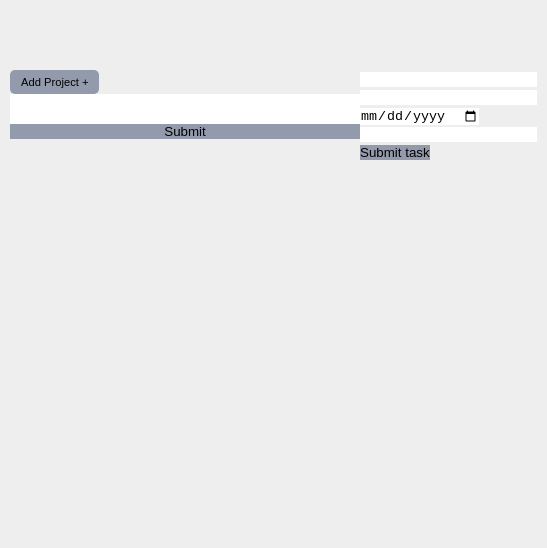
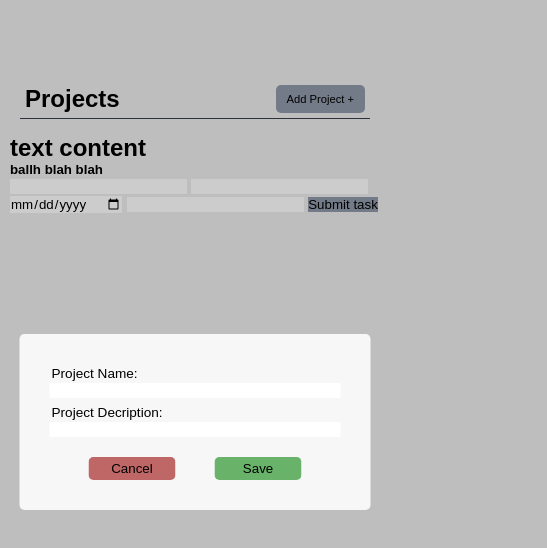
Before and after one commit to anon8683/to-do, a website built with webpack: page dist/index.html in a window 390 px wide. Both pictures are taken after a click on the button "Add Project +". Shown: the whole page, 547 px wide, since content can reach past the window. Built offline with nearby package versions, Linux system fonts and the light colour scheme.

Commit message:
nav bar with added projects and popup for user inputs, displalys currently selected project and desc

```diff
--- a/src/addProject.js
+++ b/src/addProject.js
@@ -5,7 +5,8 @@
 	const name = project.name;
 	// const desc = project.desc;
 
-	const newProject = document.createElement("button");
+	const newProject = document.createElement("a");
+	newProject.setAttribute("href", "#");
 	newProject.setAttribute("class", "projectButton");
 	newProject.setAttribute("id", `project_${count}`);
 	newProject.textContent = `${name}`;
--- a/src/displayItems.js
+++ b/src/displayItems.js
@@ -1,17 +1,26 @@
-// Adds visible class to our DOMN element
+// Adds visible class to our DOM element
 function addVisibleClass(item) {
-	const element = Array.from(document.querySelectorAll(`.${item}`));
+	const element = Array.from(document.querySelectorAll(`${item}`));
 
 	element.forEach((dom) => {
 		dom.classList.add("visible");
 	});
 }
 
+// Removes visible class from our given (item) DOM element
 function removeVisibleClass(item) {
-	const element = Array.from(document.querySelectorAll(`.${item}`));
+	const element = Array.from(document.querySelectorAll(`${item}`));
 
 	element.forEach((dom) => {
 		dom.classList.remove("visible");
 	});
 }
-export { addVisibleClass, removeVisibleClass };
+
+function displayCurrentProject(id) {
+	const title = document.getElementById("currentProject");
+	const desc = document.getElementById("projectDesc");
+
+	title.textContent = projects[id].name;
+	desc.textContent = projects[id].desc;
+}
+export { addVisibleClass, removeVisibleClass, displayCurrentProject };
--- a/src/index.js
+++ b/src/index.js
@@ -6,7 +6,11 @@
 	getTaskInput,
 } from "./objectCreate";
 import addProjectNav from "./addProject";
-import { addVisibleClass, removeVisibleClass } from "./displayItems";
+import {
+	addVisibleClass,
+	removeVisibleClass,
+	displayCurrentProject,
+} from "./displayItems";
 
 window.projects = [];
 window.x = undefined;
@@ -23,7 +27,7 @@
 		switch (btn.id) {
 			case "addProjectButton":
 				// show project inputs
-				addVisibleClass("projectInput");
+				addVisibleClass("#projectInput");
 
 				break;
 			case "submitProject":
@@ -38,17 +42,23 @@
 					projectButton.forEach((but) => {
 						but.addEventListener("click", () => {
 							currentProject = but.id.slice(-1);
+							displayCurrentProject(currentProject);
 							console.log(currentProject);
 						});
 					});
 
-					removeVisibleClass("projectInput");
+					removeVisibleClass("#projectInput");
 				}
+				break;
+			case "cancelSubmitProject":
+				removeVisibleClass("#projectInput");
+
 				break;
 
 			case "submitTask": {
 				const task = createTask(getTaskInput());
 				projects[currentProject].tasks.push(task);
+				projectArray[currentProject].tasks.push(task);
 				break;
 			}
 			default:
--- a/src/style.css
+++ b/src/style.css
@@ -5,8 +5,11 @@
 	--4: #929aab;
 }
 
+@import url("https://fonts.googleapis.com/css2?family=Anuphan&family=Schibsted+Grotesk&display=swap");
+
 * {
 	box-sizing: border-box;
+	font-family: "Schibsted Grotesk", sans-serif;
 	margin: 0;
 	padding: 0;
 	border: 0;
@@ -25,6 +28,13 @@
 
 /* ---------------nav--------------- */
 
+nav {
+	display: flex;
+	flex-direction: column;
+	padding: 10px;
+	gap: 5px;
+}
+
 #addProjectButton {
 	font-size: 0.7rem;
 	width: fit-content;
@@ -35,22 +45,76 @@
 	border: 1px solid transparent;
 }
 
-#addProjectButton:hover {
+#addProjectButton:hover,
+button.projectInput:hover {
 	cursor: pointer;
 	border: 1px solid var(--3);
+}
+
+.visible {
+	/* display: block !important; */
+	visibility: visible !important;
+	opacity: 1 !important;
 }
 
 #projectInput {
 	display: flex;
 	flex-direction: column;
+	visibility: hidden;
+	opacity: 0;
+	transition: opacity 0.3s ease-in;
+	padding: 30px;
+	gap: 5px;
+	background-color: var(--1);
+	border-radius: 5px;
+	box-shadow: 0px 0px 12px 2000px rgba(0, 0, 0, 0.2);
+	position: fixed;
+	top: 50%;
+	left: 50%;
+	transform: translate(-50%, -50%);
+	width: 30%;
 }
 
-.projectInput {
-	display: none;
+.together {
+	display: flex;
+	flex-direction: column;
+	justify-content: space-between;
 }
 
-.visible {
-	display: block;
+.togetherButtons {
+	display: flex;
+	justify-content: space-evenly;
+	margin-top: 15px;
+}
+
+button.projectInput {
+	width: 30%;
+	border-radius: 5px;
+	padding: 3px;
+	border: 1px solid transparent;
+}
+
+#submitProject {
+	background-color: rgba(0, 128, 0, 0.571);
+}
+
+#cancelSubmitProject {
+	background-color: rgba(158, 17, 17, 0.626);
+}
+
+label {
+	font-size: 0.85rem;
+	padding: 2px;
+}
+
+h1 {
+}
+
+.join {
+	display: flex;
+	justify-content: space-between;
+	padding: 5px;
+	border-bottom: 1px solid var(--3);
 }
 
 /* ---------------main--------------- */
@@ -66,3 +130,13 @@
 }
 
 /* ---- */
+
+@media only screen and (max-width: 755px) {
+	main {
+		display: block;
+	}
+
+	#projectInput {
+		width: 90%;
+	}
+}
--- a/webpack.config.js
+++ b/webpack.config.js
@@ -7,7 +7,7 @@
 		},
 		historyApiFallback: true,
 		compress: true,
-		port: 8000,
+		port: 9000,
 	},
 	mode: "development",
 	entry: "./src/",
```
Also changed, not shown: dist/index.html.
